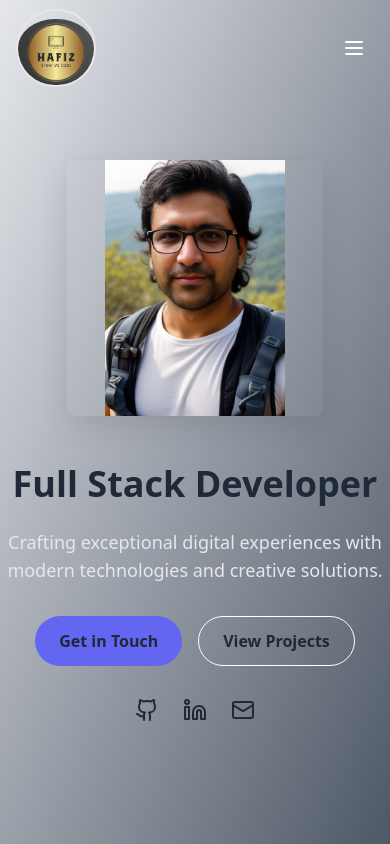
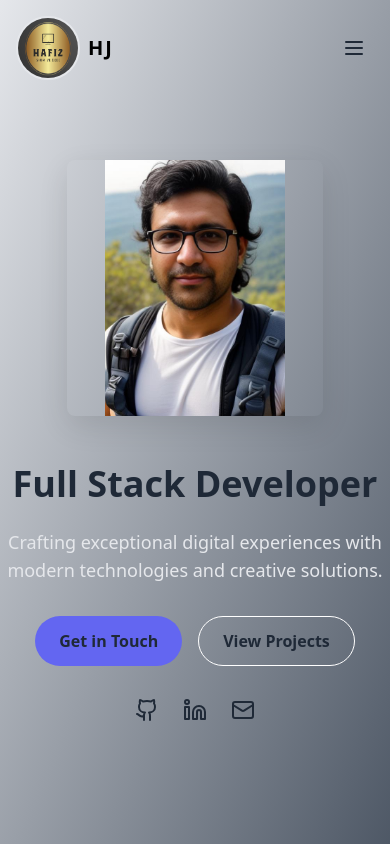
Before and after one commit to hafizkh/portfolio-hafizkh, a React (Vite) app: page / in a window 390 px wide. Shown: the top 844 px of the page. Built offline with nearby package versions, Linux system fonts and the light colour scheme.

Commit message:
added few important updates

```diff
--- a/src/components/Contact.tsx
+++ b/src/components/Contact.tsx
@@ -1,5 +1,7 @@
 import React, { useState } from 'react';
 import { Mail, Phone, MapPin, Send } from 'lucide-react';
+import emailjs from 'emailjs-com';
+import toast, { Toaster } from 'react-hot-toast';
 
 export default function Contact() {
   const [formData, setFormData] = useState({
@@ -8,11 +10,32 @@ export default function Contact() {
     message: ''
   });
 
+
   const handleSubmit = (e: React.FormEvent) => {
     e.preventDefault();
-    // Handle form submission
-    console.log(formData);
+
+    toast.promise(
+      emailjs.send(
+        import.meta.env.VITE_EMAILJS_SERVICE_ID, // Use import.meta.env
+        import.meta.env.VITE_EMAILJS_TEMPLATE_ID, // Use import.meta.env
+        {
+          from_name: formData.name,
+          from_email: formData.email,
+          message: formData.message
+        },
+        import.meta.env.VITE_EMAILJS_API_KEY // Use import.meta.env
+      ),
+      {
+        loading: 'Sending message...',
+        success: 'Message sent successfully!',
+        error: 'Failed to send the message. Please try again.',
+      }
+    );
+
+    setFormData({ name: '', email: '', message: '' }); // Reset the form
   };
+
+
 
   const handleChange = (e: React.ChangeEvent<HTMLInputElement | HTMLTextAreaElement>) => {
     setFormData({
@@ -32,15 +55,15 @@ export default function Contact() {
               <div className="space-y-6">
                 <div className="flex items-center">
                   <Mail className="w-6 h-6 mr-4" />
-                  <span>contact@example.com</span>
+                  <span>hafizjavid471@gmail.com</span>
                 </div>
                 <div className="flex items-center">
                   <Phone className="w-6 h-6 mr-4" />
-                  <span>+1 (555) 123-4567</span>
+                  <span>+358 4560 11488</span>
                 </div>
                 <div className="flex items-center">
                   <MapPin className="w-6 h-6 mr-4" />
-                  <span>San Francisco, CA</span>
+                  <span>Hameenlinna, FI</span>
                 </div>
               </div>
             </div>
@@ -100,6 +123,18 @@ export default function Contact() {
           </div>
         </div>
       </div>
+      <Toaster
+        position="top-center"
+        reverseOrder={false}
+        toastOptions={{
+          duration: 5000,
+          style: {
+            borderRadius: '8px',
+            background: '#333',
+            color: '#fff',
+          },
+        }}
+      />
     </section>
   );
 }
--- a/src/components/Hero.tsx
+++ b/src/components/Hero.tsx
@@ -2,6 +2,7 @@ import { Github, Linkedin, Mail } from 'lucide-react';
 import { motion } from 'framer-motion';
 import AnimatedSection from './AnimatedSection';
 import hafizPic from "../assets/hafizpic.png"; // Ensure this is a transparent PNG image.
+import { socialLinks } from '../data/socialIcons';
 
 export default function Hero() {
   return (
@@ -51,15 +52,20 @@ export default function Hero() {
               animate={{ opacity: 1 }}
               transition={{ delay: 0.6, duration: 0.5 }}
             >
-              <a href="#" className="hover:text-indigo-400 transition-colors">
-                <Github size={24} />
-              </a>
-              <a href="#" className="hover:text-indigo-400 transition-colors">
-                <Linkedin size={24} />
-              </a>
-              <a href="#" className="hover:text-indigo-400 transition-colors">
-                <Mail size={24} />
-              </a>
+              {
+                socialLinks.map((link, index) => (
+                  <a
+                    key={index}
+                    href={link.href}
+                    target="_blank"
+                    className="text-2xl md:text-3xl hover:text-indigo-100
+                  transition-colors transform hover:scale-105"
+                    aria-label={link.label}
+                  >
+                    {link.icon}
+                  </a>
+                ))
+              }
             </motion.div>
           </AnimatedSection>
 
--- a/src/components/Navbar.tsx
+++ b/src/components/Navbar.tsx
@@ -2,16 +2,10 @@ import React, { useState, useEffect } from 'react';
 import { Link } from 'react-scroll';
 import { Menu, X } from 'lucide-react';
 import { motion, AnimatePresence } from 'framer-motion';
-import logo from "../assets/logo.png"
-import { NavLink } from 'react-router-dom';
+import logo from "../assets/logo.png";
+import { navItems, socialLinks } from '../data/socialIcons';
 
-const navItems = [
-  { name: 'Home', to: 'hero' },
-  { name: 'Skills', to: 'skills' },
-  { name: 'Projects', to: 'projects' },
-  { name: 'Experience', to: 'experience' },
-  { name: 'Contact', to: 'contact' },
-];
+
 
 export default function Navbar() {
   const [isOpen, setIsOpen] = useState(false);
@@ -21,34 +15,49 @@ export default function Navbar() {
     const handleScroll = () => {
       setScrolled(window.scrollY > 1);
     };
+
+    if (isOpen) {
+      document.body.classList.add('overflow-hidden');
+    } else {
+      document.body.classList.remove('overflow-hidden');
+    }
+
     window.addEventListener('scroll', handleScroll);
-    return () => window.removeEventListener('scroll', handleScroll);
-  }, []);
+    return () => {
+      window.removeEventListener('scroll', handleScroll);
+      document.body.classList.remove('overflow-hidden');
+    };
+  }, [isOpen]);
 
   return (
     <motion.nav
       initial={{ y: -100 }}
       animate={{ y: 0 }}
-      className={`pt-4 fixed w-full z-50 transition-all duration-300 ${scrolled ? 'bg-white/90 backdrop-blur-md shadow-lg text-gray-800' : 'bg-transparent'
+      className={`pt-4 fixed w-full z-50 transition-all duration-300 ${scrolled ? 'bg-gray-100 backdrop-blur-md shadow-lg text-gray-800' : 'bg-transparent'
         }`}
     >
       <div className="container mx-auto px-4">
         <div className="flex items-center justify-between h-16">
-          <motion.div
-            initial={{ opacity: 0 }}
-            animate={{ opacity: 1 }}
-            className={`font-bold text-xl ${scrolled ? 'text-indigo-600' : 'text-white'}`}
+          {/* Logo */}
+          <div>
+            <Link
+              to="hero"
+              spy={true}
+              smooth={true}
+              offset={-64}
+              duration={500}
+              className="flex items-center space-x-2 group cursor-pointer"
             >
-            <div>
-              <Link to="#projects"
-                className="flex items-center space-x-2 group"
-              >
-                <img src={logo} alt=""
-                  className="h-18 w-20 rounded-full border-2  group-hover:scale-110 transform transition duration-300 pt-2"
+              <img
+                src={logo}
+                alt="Logo"
+                className="h-16 w-16 rounded-full border-2 group-hover:scale-110 transform transition duration-300"
               />
+              <span className=" font-bold text-xl tracking-widest hover:text-indigo-500  transition duration-300">
+                HJ
+              </span>
             </Link>
           </div>
-          </motion.div>
 
           {/* Desktop Menu */}
           <div className="hidden md:flex space-x-8">
@@ -72,10 +81,9 @@ export default function Navbar() {
           <div className="md:hidden">
             <button
               onClick={() => setIsOpen(!isOpen)}
-              className={`p-2 rounded-md ${scrolled ? 'text-gray-800' : 'text-white'
-                }`}
+              className="p-2 rounded-md"
             >
-              {isOpen ? <X /> : <Menu />}
+              {isOpen ? <X size={24} className="text-gray-800" /> : <Menu size={24} className="text-gray-800" />}
             </button>
           </div>
         </div>
@@ -84,12 +92,22 @@ export default function Navbar() {
         <AnimatePresence>
           {isOpen && (
             <motion.div
-              initial={{ opacity: 0, height: 0 }}
-              animate={{ opacity: 1, height: 'auto' }}
-              exit={{ opacity: 0, height: 0 }}
-              className="md:hidden bg-white"
+              initial={{ opacity: 0 }}
+              animate={{ opacity: 1 }}
+              exit={{ opacity: 0 }}
+              className="fixed inset-0 bg-gray-800/70 backdrop-blur-lg z-40"
             >
-              <div className="px-2 pt-2 pb-3 space-y-1">
+              <div className="relative bg-white rounded-md shadow-lg max-w-md mx-auto mt-20 px-6 py-4">
+                {/* Close Button */}
+                <button
+                  onClick={() => setIsOpen(false)}
+                  className="absolute top-4 right-4 p-2 text-gray-800 hover:text-indigo-500 transition"
+                >
+                  <X size={28} />
+                </button>
+
+                {/* Menu Items */}
+                <div className="flex flex-col space-y-4 mt-8">
                   {navItems.map((item) => (
                     <Link
                       key={item.to}
@@ -99,11 +117,29 @@ export default function Navbar() {
                       offset={-64}
                       duration={500}
                       onClick={() => setIsOpen(false)}
-                    className="block px-3 py-2 text-gray-800 hover:text-indigo-500 transition-colors"
+                      className="flex items-center space-x-3 px-3 py-2 rounded-md text-gray-800 hover:bg-gray-200 hover:text-indigo-500 transition cursor-pointer"
                     >
-                    {item.name}
+                      <span className="text-indigo-500">{item.icon}</span>
+                      <span>{item.name}</span>
                     </Link>
                   ))}
+                </div>
+
+                {/* Social Media Icons */}
+                <div className="mt-6 border-t border-gray-300 pt-4 flex justify-evenly">
+                  {socialLinks.map((link, index) => (
+                    <a
+                      key={index}
+                      href={link.href}
+                      target="_blank"
+                      rel="noopener noreferrer"
+                      className="text-gray-800 hover:text-indigo-400 transition"
+                      aria-label={link.label}
+                    >
+                      {link.icon}
+                    </a>
+                  ))}
+                </div>
               </div>
             </motion.div>
           )}
--- /dev/null
+++ b/src/data/socialIcons.tsx
@@ -0,0 +1,28 @@
+import { NavItem, SocialLink } from "../types/socialIcons";
+import { Home, Code, Briefcase, User, Mail, Github, Linkedin } from "lucide-react";
+
+export const navItems: NavItem[] = [
+  { name: "Home", to: "hero", icon: <Home /> },
+  { name: "Skills", to: "skills", icon: <Code /> },
+  { name: "Projects", to: "projects", icon: <Briefcase /> },
+  { name: "Experience", to: "experience", icon: <User /> },
+  { name: "Contact", to: "contact", icon: <Mail /> },
+];
+
+export const socialLinks: SocialLink[] = [
+  {
+    href: "https://github.com/hafizkh",
+    icon: <Github size={24} />,
+    label: "GitHub",
+  },
+  {
+    href: "https://www.linkedin.com/in/hafiz-javid/",
+    icon: <Linkedin size={24} />,
+    label: "LinkedIn",
+  },
+  {
+    href: "mailto:hafizjavid471@gmail.com",
+    icon: <Mail size={24} />,
+    label: "Mail",
+  },
+];
--- /dev/null
+++ b/src/types/socialIcons.ts
@@ -0,0 +1,15 @@
+import { ReactNode } from "react";
+// Interface for navItems
+
+export interface NavItem {
+  name: string;
+  to: string;
+  icon: ReactNode; // ReactNode allows for React components like <Home />, <Code />, etc.
+}
+
+// Interface for socialLinks
+export interface SocialLink {
+  href: string;
+  icon: ReactNode;
+  label: string;
+}
```
Also changed, not shown: package.json (+6 -2 lines), 2 other files (tests, documents, lock files or other folders). Lines whose indentation alone changed are shown as unchanged.
